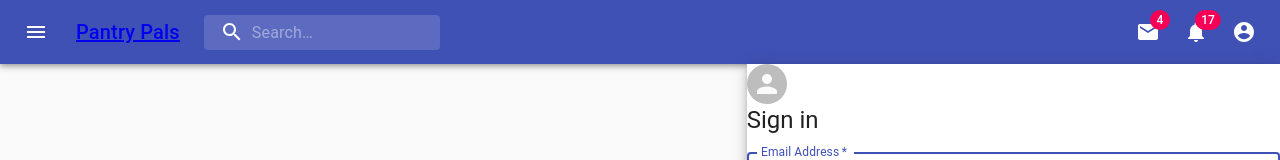
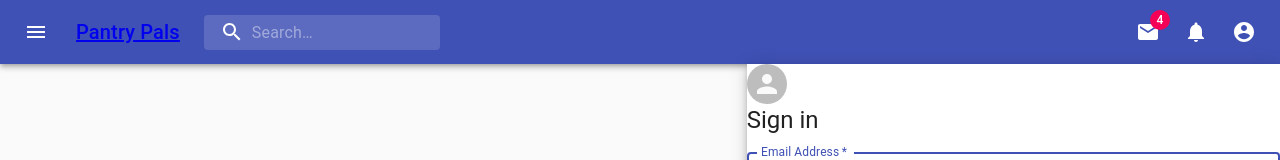
Before and after one commit to listenToRipley/capstone, a React (Create React App) app: page / in a window 1280 px wide. Shown: the top 160 px of the page. Built offline with nearby package versions, Linux system fonts and the light colour scheme.

Commit message:
small update to Router

```diff
--- a/src/components/NavBar.js
+++ b/src/components/NavBar.js
@@ -211,7 +211,7 @@ const NavBar = () => {
               </Badge>
             </IconButton>
             <IconButton aria-label="show 17 new notifications" color="inherit">
-              <Badge badgeContent={17} color="secondary">
+              <Badge badgeContent={0} color="secondary">
                 <NotificationsIcon />
               </Badge>
             </IconButton>
```
Also changed, not shown: src/Router.js (+6 -6 lines).
